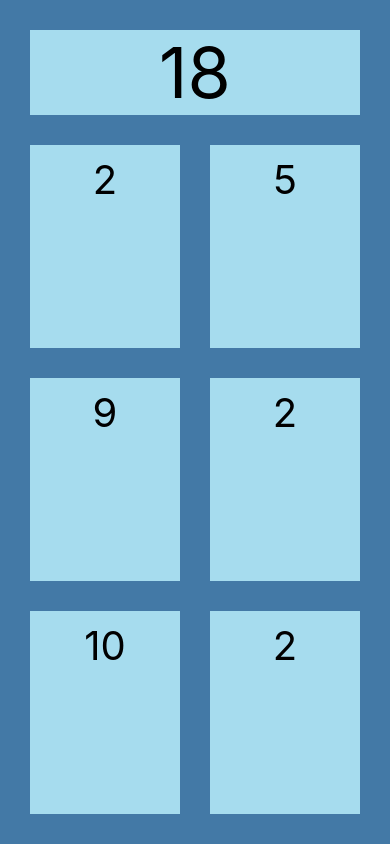
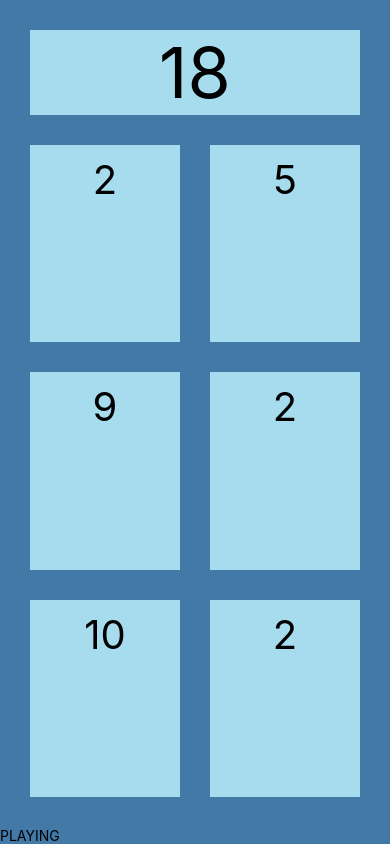
Before and after one commit to shababhsiddique/rnTargetSum, a React Native app: screen / in a window 390 px wide. Built offline with nearby package versions, Linux system fonts and the light colour scheme.

Commit message:
behaviour calculate win, loose, play status

```diff
--- a/src/components/Game.js
+++ b/src/components/Game.js
@@ -20,11 +20,11 @@ class Game extends React.Component{
   .reduce((a, b) => a + b, 0);
 
   state = {
-    selectedNumbers: [],
+    selectedIds: [],
   }
 
   isNumberSelected = (numberIndex) => {
-    return  this.state.selectedNumbers.indexOf(numberIndex) >= 0;
+    return  this.state.selectedIds.indexOf(numberIndex) >= 0;
   }
 
   selectNumber = (numberIndex) => {
@@ -33,13 +33,33 @@ class Game extends React.Component{
 
     this.setState((prevState) => {
       return {
-        selectedNumbers: [...prevState.selectedNumbers, numberIndex]
+        selectedIds: [...prevState.selectedIds, numberIndex]
       };
     });
   }
 
+  gameStatus = () => {
+    const sumOfSelected = this.state.selectedIds.reduce((total, cursor) => {
+      return total + this.randomNumbers[cursor];
+    },0);
+
+    //console.log('Total selected is '+sumOfSelected+' target is '+this.targetNum);
+    if(sumOfSelected < this.targetNum){
+      return 'PLAYING';
+    }
+    if(sumOfSelected === this.targetNum){
+      return 'WON';
+    }
+    if(sumOfSelected > this.targetNum){
+      return 'LOST';
+    }
+  }
 
   render(){
+
+    //catch game status before rendering anything
+    const gameStatus = this.gameStatus();
+
     return (
       <View style={styles.container}>
         <Text style={styles.target}>{this.targetNum}</Text>
@@ -54,6 +74,8 @@ class Game extends React.Component{
             />
           )}
         </View>
+        <Text style={styles.result}>{gameStatus}</Text>
+
       </View>
     );
 
--- a/src/components/Randomnumber.js
+++ b/src/components/Randomnumber.js
@@ -14,12 +14,13 @@ class Randomnumber extends React.Component{
   };
 
   handlePress = () => {
+    if(this.props.isDisabled){
+      return ;
+    }
     this.props._onPressHandler(this.props.id);
-    //console.log(this.props.number);
   };
 
   render(){
-    console.log('this btn should be disabled '+this.props.isDisabled);
     return (
       <TouchableOpacity style={styles.randomnumberbtn} onPress={this.handlePress}>
         <Text style={[styles.randomnumber, this.props.isDisabled ? styles.disabled : styles.enabled]} >{this.props.number}</Text>
```
